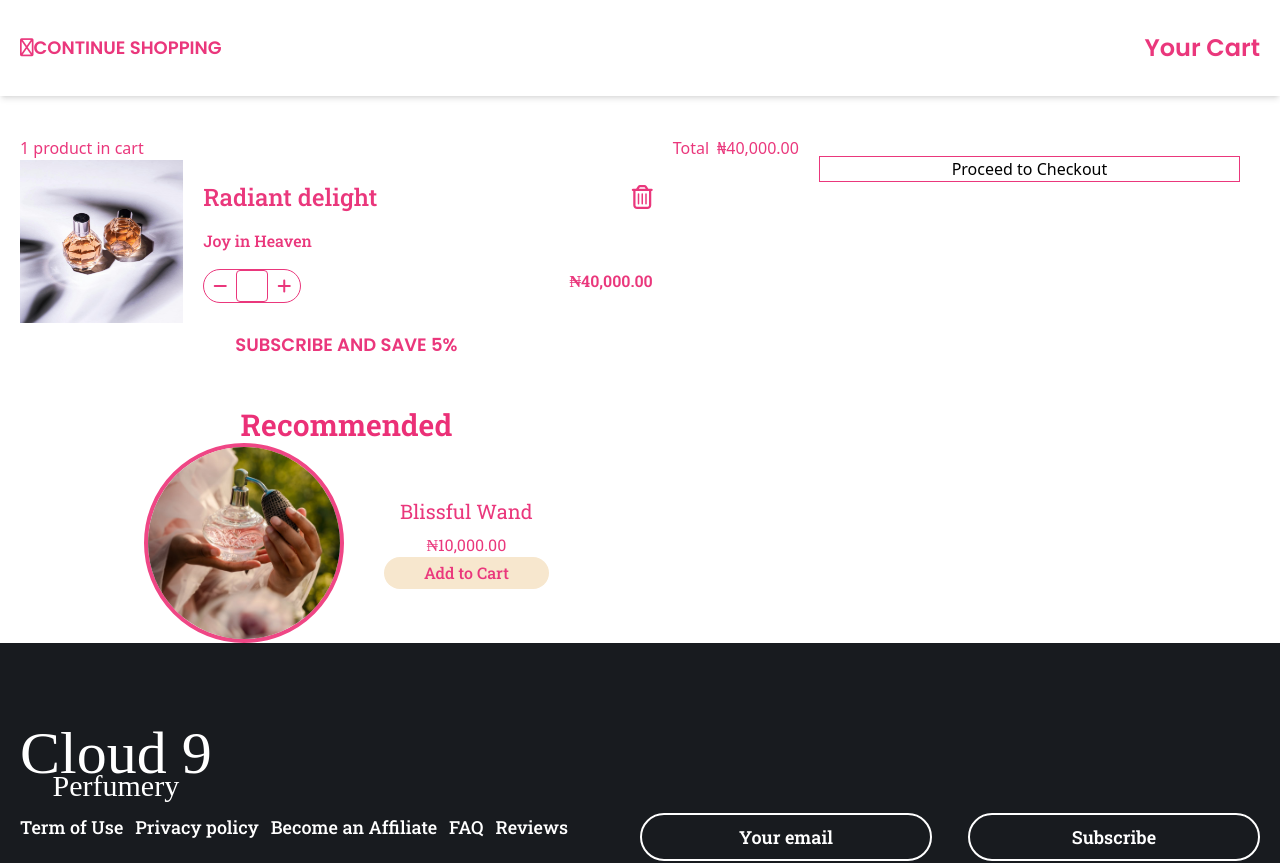
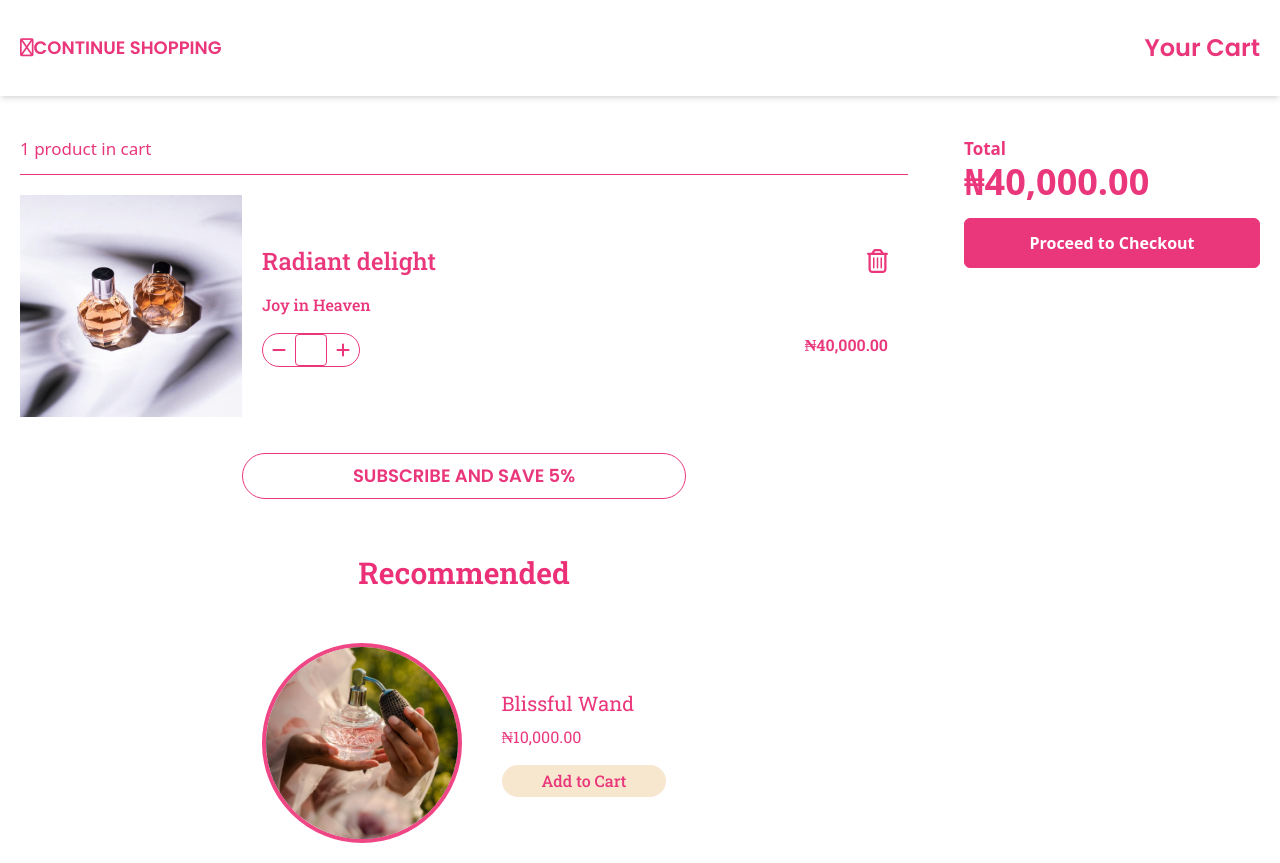
Before and after one commit to tolu1123/Timbu_Cloud_Shop, a React (Vite) app: page /cart in a window 1280 px wide. Shown: the top 863 px of the page. Built offline with nearby package versions, Linux system fonts and the light colour scheme; some icons are missing; a web font is replaced by a local one.

Commit message:
Mitigated syntax error on CartItem

```diff
--- a/src/Cart.jsx
+++ b/src/Cart.jsx
@@ -1,9 +1,9 @@
 import React from "react";
 import ReactDOM from "react-dom/client";
 
-import CartHeader from "./components/CartHeader";
-import CartItems from "./components/CartItems";
-import Footer from "./components/Footer";
+import CartHeader from "./components/CartHeader.jsx";
+import CartItems from "./components/CartItems.jsx";
+import Footer from "./components/Footer.jsx";
 
 export default function Cart() {
     return (
--- a/src/components/CartItems.jsx
+++ b/src/components/CartItems.jsx
@@ -3,9 +3,6 @@ import ReactDOM from "react-dom/client";
 
 
 import blissfulWand from '../../public/images/blissful-wand.jpeg';
-import delightDuet from '../../public/images/delight-duet.jpeg';
-import euphoriaElixir from '../../public/images/euphoria-elixir.jpeg';
-import passionPod from '../../public/images/passion-pod.jpeg';
 import RadiantDelight from '../../public/images/radiant-delight.jpeg';
 
 import { useNavigate } from "react-router";
@@ -14,7 +11,7 @@ export default function CartItems() {
     const navigate = useNavigate();
 
     return (
-        <div className="w-full flex flex-col-reverse md:flex-row md:flex-nowrap gap-x-14 pt-10 px-5">
+        <div className="w-full flex flex-col-reverse md:flex-row md:flex-nowrap gap-x-14 pt-10 px-5 relative">
             <div className="md:w-7/12 lg:w-9/12">
                 <div
                     className="font-medium text-tradyPink text-[17px] border-b border-solid border-tradyPink pb-3"
@@ -104,6 +101,7 @@ export default function CartItems() {
                         </div>
                     </div>
                 </div>
+
             </div>
 
             <div className="md:w-5/12 lg:w-3/12 text-tradyPink">
@@ -127,20 +125,17 @@ export default function CartItems() {
 
                     {/* The div containing the checkout button  */}
                      <div className="checkOutBtn hidden md:block mt-4 w-full">
-                        {/* <a  onClick={() => { */}
-                            {/* navigate('/checkout') */}
-                        {/* }}> */}
+
                         <button
                         className="group w-full p-3 transitions-all duration-300 bg-tradyPink hover:bg-white border border-solid border-tradyPink text-[#fff] rounded-md font-semibold"
                         onClick={() => {
                             navigate('/checkout')
                         }}
                         >
-                        <span className="group-hover:text-tradyPink"
-                            >Proceed to Checkout</span
-                        >
+                        <span className="group-hover:text-tradyPink">
+                            Proceed to Checkout
+                        </span>
                         </button>
-                    {/* </a> */}
 
                     </div>
                 </div>
--- a/src/output.css
+++ b/src/output.css
@@ -554,10 +554,60 @@ video {
   --tw-contain-style:  ;
 }
 
+.container {
+  width: 100%;
+}
+
+@media (min-width: 640px) {
+  .container {
+    max-width: 640px;
+  }
+}
+
+@media (min-width: 768px) {
+  .container {
+    max-width: 768px;
+  }
+}
+
+@media (min-width: 1024px) {
+  .container {
+    max-width: 1024px;
+  }
+}
+
+@media (min-width: 1280px) {
+  .container {
+    max-width: 1280px;
+  }
+}
+
+@media (min-width: 1536px) {
+  .container {
+    max-width: 1536px;
+  }
+}
+
+.visible {
+  visibility: visible;
+}
+
 .invisible {
   visibility: hidden;
 }
 
+.collapse {
+  visibility: collapse;
+}
+
+.static {
+  position: static;
+}
+
+.fixed {
+  position: fixed;
+}
+
 .absolute {
   position: absolute;
 }
@@ -566,6 +616,10 @@ video {
   position: relative;
 }
 
+.bottom-0 {
+  bottom: 0px;
+}
+
 .bottom-5 {
   bottom: 1.25rem;
 }
@@ -586,6 +640,26 @@ video {
   top: 50%;
 }
 
+.-top-0 {
+  top: -0px;
+}
+
+.-top-1 {
+  top: -0.25rem;
+}
+
+.left-1 {
+  left: 0.25rem;
+}
+
+.top-1 {
+  top: 0.25rem;
+}
+
+.z-10 {
+  z-index: 10;
+}
+
 .z-\[5\] {
   z-index: 5;
 }
@@ -594,6 +668,22 @@ video {
   z-index: 6;
 }
 
+.col-start-1 {
+  grid-column-start: 1;
+}
+
+.col-start-2 {
+  grid-column-start: 2;
+}
+
+.col-end-2 {
+  grid-column-end: 2;
+}
+
+.col-end-3 {
+  grid-column-end: 3;
+}
+
 .row-start-1 {
   grid-row-start: 1;
 }
@@ -636,6 +726,11 @@ video {
 
 .m-0 {
   margin: 0px;
+}
+
+.my-4 {
+  margin-top: 1rem;
+  margin-bottom: 1rem;
 }
 
 .my-8 {
@@ -643,6 +738,10 @@ video {
   margin-bottom: 2rem;
 }
 
+.-ml-1 {
+  margin-left: -0.25rem;
+}
+
 .mb-10 {
   margin-bottom: 2.5rem;
 }
@@ -651,6 +750,10 @@ video {
   margin-bottom: 1.25rem;
 }
 
+.mb-8 {
+  margin-bottom: 2rem;
+}
+
 .ml-auto {
   margin-left: auto;
 }
@@ -679,6 +782,10 @@ video {
   margin-top: 0.75rem;
 }
 
+.mt-4 {
+  margin-top: 1rem;
+}
+
 .mt-6 {
   margin-top: 1.5rem;
 }
@@ -687,6 +794,10 @@ video {
   margin-top: 2rem;
 }
 
+.block {
+  display: block;
+}
+
 .inline-block {
   display: inline-block;
 }
@@ -703,8 +814,16 @@ video {
   display: inline-flex;
 }
 
+.table {
+  display: table;
+}
+
 .grid {
   display: grid;
+}
+
+.contents {
+  display: contents;
 }
 
 .hidden {
@@ -765,6 +884,38 @@ video {
   width: 100%;
 }
 
+.w-1 {
+  width: 0.25rem;
+}
+
+.w-3 {
+  width: 0.75rem;
+}
+
+.w-4 {
+  width: 1rem;
+}
+
+.w-5 {
+  width: 1.25rem;
+}
+
+.w-7 {
+  width: 1.75rem;
+}
+
+.w-80 {
+  width: 20rem;
+}
+
+.w-9 {
+  width: 2.25rem;
+}
+
+.border-collapse {
+  border-collapse: collapse;
+}
+
 .-translate-x-1\/2 {
   --tw-translate-x: -50%;
   transform: translate(var(--tw-translate-x), var(--tw-translate-y)) rotate(var(--tw-rotate)) skewX(var(--tw-skew-x)) skewY(var(--tw-skew-y)) scaleX(var(--tw-scale-x)) scaleY(var(--tw-scale-y));
@@ -785,6 +936,25 @@ video {
   transform: translate(var(--tw-translate-x), var(--tw-translate-y)) rotate(var(--tw-rotate)) skewX(var(--tw-skew-x)) skewY(var(--tw-skew-y)) scaleX(var(--tw-scale-x)) scaleY(var(--tw-scale-y));
 }
 
+.-translate-x-1 {
+  --tw-translate-x: -0.25rem;
+  transform: translate(var(--tw-translate-x), var(--tw-translate-y)) rotate(var(--tw-rotate)) skewX(var(--tw-skew-x)) skewY(var(--tw-skew-y)) scaleX(var(--tw-scale-x)) scaleY(var(--tw-scale-y));
+}
+
+.-translate-y-1 {
+  --tw-translate-y: -0.25rem;
+  transform: translate(var(--tw-translate-x), var(--tw-translate-y)) rotate(var(--tw-rotate)) skewX(var(--tw-skew-x)) skewY(var(--tw-skew-y)) scaleX(var(--tw-scale-x)) scaleY(var(--tw-scale-y));
+}
+
+.translate-x-0 {
+  --tw-translate-x: 0px;
+  transform: translate(var(--tw-translate-x), var(--tw-translate-y)) rotate(var(--tw-rotate)) skewX(var(--tw-skew-x)) skewY(var(--tw-skew-y)) scaleX(var(--tw-scale-x)) scaleY(var(--tw-scale-y));
+}
+
+.transform {
+  transform: translate(var(--tw-translate-x), var(--tw-translate-y)) rotate(var(--tw-rotate)) skewX(var(--tw-skew-x)) skewY(var(--tw-skew-y)) scaleX(var(--tw-scale-x)) scaleY(var(--tw-scale-y));
+}
+
 .resize {
   resize: both;
 }
@@ -793,10 +963,30 @@ video {
   grid-template-columns: repeat(1, minmax(0, 1fr));
 }
 
+.grid-cols-2 {
+  grid-template-columns: repeat(2, minmax(0, 1fr));
+}
+
+.grid-cols-3 {
+  grid-template-columns: repeat(3, minmax(0, 1fr));
+}
+
+.grid-cols-4 {
+  grid-template-columns: repeat(4, minmax(0, 1fr));
+}
+
 .grid-rows-5 {
   grid-template-rows: repeat(5, minmax(0, 1fr));
 }
 
+.grid-rows-2 {
+  grid-template-rows: repeat(2, minmax(0, 1fr));
+}
+
+.grid-rows-4 {
+  grid-template-rows: repeat(4, minmax(0, 1fr));
+}
+
 .flex-row {
   flex-direction: row;
 }
@@ -805,6 +995,10 @@ video {
   flex-direction: column;
 }
 
+.flex-col-reverse {
+  flex-direction: column-reverse;
+}
+
 .flex-wrap {
   flex-wrap: wrap;
 }
@@ -813,6 +1007,10 @@ video {
   flex-wrap: nowrap;
 }
 
+.items-start {
+  align-items: flex-start;
+}
+
 .items-center {
   align-items: center;
 }
@@ -873,6 +1071,34 @@ video {
   gap: 2rem;
 }
 
+.gap-0 {
+  gap: 0px;
+}
+
+.gap-9 {
+  gap: 2.25rem;
+}
+
+.gap-x-14 {
+  -moz-column-gap: 3.5rem;
+       column-gap: 3.5rem;
+}
+
+.divide-y > :not([hidden]) ~ :not([hidden]) {
+  --tw-divide-y-reverse: 0;
+  border-top-width: calc(1px * calc(1 - var(--tw-divide-y-reverse)));
+  border-bottom-width: calc(1px * var(--tw-divide-y-reverse));
+}
+
+.divide-solid > :not([hidden]) ~ :not([hidden]) {
+  border-style: solid;
+}
+
+.divide-tradyPink > :not([hidden]) ~ :not([hidden]) {
+  --tw-divide-opacity: 1;
+  border-color: rgb(234 55 124 / var(--tw-divide-opacity));
+}
+
 .overflow-auto {
   overflow: auto;
 }
@@ -893,6 +1119,14 @@ video {
   border-radius: 0.5rem;
 }
 
+.rounded-md {
+  border-radius: 0.375rem;
+}
+
+.\!border {
+  border-width: 1px !important;
+}
+
 .border {
   border-width: 1px;
 }
@@ -903,6 +1137,10 @@ video {
 
 .border-4 {
   border-width: 4px;
+}
+
+.border-b {
+  border-bottom-width: 1px;
 }
 
 .border-solid {
@@ -944,6 +1182,11 @@ video {
   background-color: rgb(24 27 31 / var(--tw-bg-opacity));
 }
 
+.bg-tradyPink {
+  --tw-bg-opacity: 1;
+  background-color: rgb(234 55 124 / var(--tw-bg-opacity));
+}
+
 .bg-white {
   --tw-bg-opacity: 1;
   background-color: rgb(255 255 255 / var(--tw-bg-opacity));
@@ -959,6 +1202,19 @@ video {
      object-position: center;
 }
 
+.object-top {
+  -o-object-position: top;
+     object-position: top;
+}
+
+.p-0 {
+  padding: 0px;
+}
+
+.p-3 {
+  padding: 0.75rem;
+}
+
 .p-5 {
   padding: 1.25rem;
 }
@@ -1018,15 +1274,34 @@ video {
   padding-bottom: 0.75rem;
 }
 
+.py-4 {
+  padding-top: 1rem;
+  padding-bottom: 1rem;
+}
+
+.py-5 {
+  padding-top: 1.25rem;
+  padding-bottom: 1.25rem;
+}
+
 .py-8 {
   padding-top: 2rem;
   padding-bottom: 2rem;
 }
 
+.px-20 {
+  padding-left: 5rem;
+  padding-right: 5rem;
+}
+
 .pb-10 {
   padding-bottom: 2.5rem;
 }
 
+.pb-3 {
+  padding-bottom: 0.75rem;
+}
+
 .pl-\[16px\] {
   padding-left: 16px;
 }
@@ -1055,8 +1330,20 @@ video {
   padding-top: 164px;
 }
 
+.pt-0 {
+  padding-top: 0px;
+}
+
+.text-left {
+  text-align: left;
+}
+
 .text-center {
   text-align: center;
+}
+
+.text-start {
+  text-align: start;
 }
 
 .text-2xl {
@@ -1069,11 +1356,20 @@ video {
   line-height: 2.25rem;
 }
 
+.text-4xl {
+  font-size: 2.25rem;
+  line-height: 2.5rem;
+}
+
 .text-5xl {
   font-size: 3rem;
   line-height: 1;
 }
 
+.text-\[17px\] {
+  font-size: 17px;
+}
+
 .text-\[30px\] {
   font-size: 30px;
 }
@@ -1107,6 +1403,22 @@ video {
   line-height: 1rem;
 }
 
+.font-bold {
+  font-weight: 700;
+}
+
+.font-medium {
+  font-weight: 500;
+}
+
+.font-semibold {
+  font-weight: 600;
+}
+
+.italic {
+  font-style: italic;
+}
+
 .\!leading-\[66px\] {
   line-height: 66px !important;
 }
@@ -1117,6 +1429,10 @@ video {
 
 .leading-\[60px\] {
   line-height: 60px;
+}
+
+.tracking-tighter {
+  letter-spacing: -0.05em;
 }
 
 .text-\[\#bbb\] {
@@ -1124,6 +1440,11 @@ video {
   color: rgb(187 187 187 / var(--tw-text-opacity));
 }
 
+.text-\[\#fff\] {
+  --tw-text-opacity: 1;
+  color: rgb(255 255 255 / var(--tw-text-opacity));
+}
+
 .text-dullPink {
   --tw-text-opacity: 1;
   color: rgb(235 48 119 / var(--tw-text-opacity));
@@ -1162,6 +1483,10 @@ video {
 .text-white {
   --tw-text-opacity: 1;
   color: rgb(255 255 255 / var(--tw-text-opacity));
+}
+
+.underline {
+  text-decoration-line: underline;
 }
 
 .caret-livelyPink {
@@ -1189,12 +1514,28 @@ video {
   outline-offset: 2px;
 }
 
+.outline {
+  outline-style: solid;
+}
+
 .outline-0 {
   outline-width: 0px;
 }
 
+.filter {
+  filter: var(--tw-blur) var(--tw-brightness) var(--tw-contrast) var(--tw-grayscale) var(--tw-hue-rotate) var(--tw-invert) var(--tw-saturate) var(--tw-sepia) var(--tw-drop-shadow);
+}
+
 .transition-all {
   transition-property: all;
+  transition-timing-function: cubic-bezier(0.4, 0, 0.2, 1);
+  transition-duration: 150ms;
+}
+
+.transition {
+  transition-property: color, background-color, border-color, text-decoration-color, fill, stroke, opacity, box-shadow, transform, filter, -webkit-backdrop-filter;
+  transition-property: color, background-color, border-color, text-decoration-color, fill, stroke, opacity, box-shadow, transform, filter, backdrop-filter;
+  transition-property: color, background-color, border-color, text-decoration-color, fill, stroke, opacity, box-shadow, transform, filter, backdrop-filter, -webkit-backdrop-filter;
   transition-timing-function: cubic-bezier(0.4, 0, 0.2, 1);
   transition-duration: 150ms;
 }
@@ -1471,6 +1812,11 @@ input[type=number] {
   }
 }
 
+.hover\:bg-white:hover {
+  --tw-bg-opacity: 1;
+  background-color: rgb(255 255 255 / var(--tw-bg-opacity));
+}
+
 .hover\:shadow-xl:hover {
   --tw-shadow: 0 20px 25px -5px rgb(0 0 0 / 0.1), 0 8px 10px -6px rgb(0 0 0 / 0.1);
   --tw-shadow-colored: 0 20px 25px -5px var(--tw-shadow-color), 0 8px 10px -6px var(--tw-shadow-color);
@@ -1491,6 +1837,11 @@ input[type=number] {
   width: 120%;
 }
 
+.group:hover .group-hover\:text-tradyPink {
+  --tw-text-opacity: 1;
+  color: rgb(234 55 124 / var(--tw-text-opacity));
+}
+
 .peer:valid ~ .peer-valid\:-top-1 {
   top: -0.25rem;
 }
@@ -1670,12 +2021,28 @@ input[type=number] {
     grid-row-end: 5;
   }
 
+  .md\:block {
+    display: block;
+  }
+
   .md\:grid {
     display: grid;
   }
 
+  .md\:hidden {
+    display: none;
+  }
+
   .md\:w-4\/5 {
     width: 80%;
+  }
+
+  .md\:w-5\/12 {
+    width: 41.666667%;
+  }
+
+  .md\:w-7\/12 {
+    width: 58.333333%;
   }
 
   .md\:translate-x-0 {
@@ -1703,10 +2070,26 @@ input[type=number] {
     flex-direction: row;
   }
 
+  .md\:flex-col {
+    flex-direction: column;
+  }
+
+  .md\:flex-nowrap {
+    flex-wrap: nowrap;
+  }
+
+  .md\:items-start {
+    align-items: flex-start;
+  }
+
   .md\:justify-start {
     justify-content: flex-start;
   }
 
+  .md\:gap-0 {
+    gap: 0px;
+  }
+
   .md\:gap-6 {
     gap: 1.5rem;
   }
@@ -1729,8 +2112,24 @@ input[type=number] {
 }
 
 @media (min-width: 1024px) {
+  .lg\:w-1\/2 {
+    width: 50%;
+  }
+
+  .lg\:w-3\/12 {
+    width: 25%;
+  }
+
+  .lg\:w-3\/4 {
+    width: 75%;
+  }
+
   .lg\:w-3\/5 {
     width: 60%;
+  }
+
+  .lg\:w-9\/12 {
+    width: 75%;
   }
 
   .lg\:grid-cols-4 {
--- a/tailwind.config.js
+++ b/tailwind.config.js
@@ -1,6 +1,6 @@
 /** @type {import('tailwindcss').Config} */
 export default {
-  content: ['index.html', './src/components/Header.jsx', './src/components/Hero.jsx', './src/components/TopPicks.jsx', './src/components/ThrillSection.jsx', './src/components/ShopNow.jsx', './src/components/Footer.jsx', './src/components/CartHeader.jsx', './src/component/CartItems.jsx', './src/components/CheckOutHeader.jsx', './src/components/CheckOutProducts.jsx', './src/components/CheckOutForm.jsx', './src/CheckOut.jsx'],
+  content: ['index.html', './src/components/Header.jsx', './src/components/Hero.jsx', './src/components/TopPicks.jsx', './src/components/ThrillSection.jsx', './src/components/ShopNow.jsx', './src/components/Footer.jsx', './src/components/CartHeader.jsx', './src/components/CartItems.jsx', './src/components/CheckOutHeader.jsx', './src/components/CheckOutProducts.jsx', './src/components/CheckOutForm.jsx', './src/CheckOut.jsx'],
   theme: {
     extend: {},
     colors: {
```
Also changed, not shown: 5 other files (tests, documents, lock files or other folders). Lines whose indentation alone changed are shown as unchanged.
